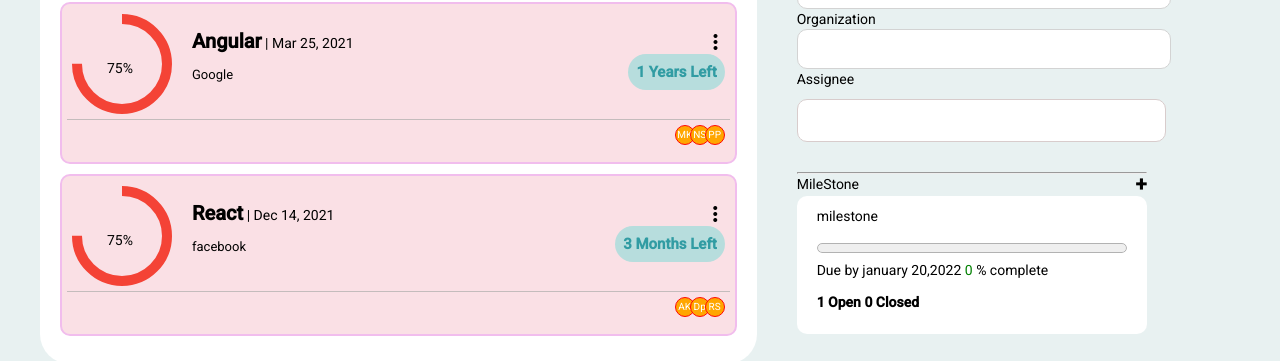
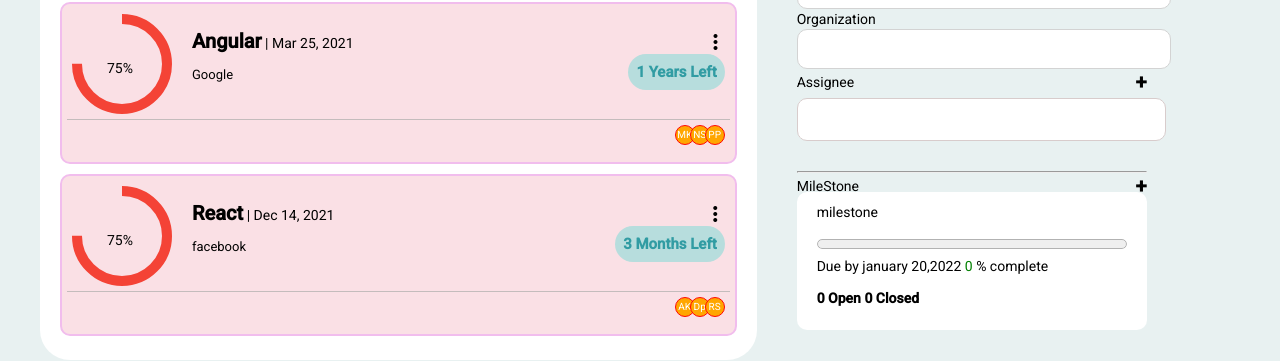
Before and after one commit to vishalpotinda100/intership-project, an Angular app: page / in a window 1280 px wide. Shown: the part 163-524 px from the top of the page. Built offline with nearby package versions, Linux system fonts and the light colour scheme.

Commit message:
milestone update

```diff
--- a/src/app/modules/project/components/create-project/create-project.component.html
+++ b/src/app/modules/project/components/create-project/create-project.component.html
@@ -15,7 +15,7 @@
         <input type="text" [(ngModel)]="allAssigneeList.organization" name="organization"><br>
 
          <div class="assignParent">
-            <label for="assignee">Assignee  </label>
+            <label class="assignee" for="assignee"><span>Assignee</span> <span><a >+</a></span></label>
             <app-assignee (selectedAssinee)="selectedAssignee($event)" removeAssinee="removeAssinee($event)" ></app-assignee>
         </div>
         <br>
@@ -27,7 +27,7 @@
              <p>milestone</p>
              <progress class="progress" value="0"></progress>
              <p>Due by january 20,2022 <span style="color:green">0</span> % complete</p>
-             <p><strong>1 Open  </strong><strong> 0 Closed</strong></p>
+             <p><strong>{{openCount}} Open  </strong><strong> {{closedCount}} Closed</strong></p>
          </div>
 
     </form>
--- a/src/app/modules/project/components/create-project/create-project.component.scss
+++ b/src/app/modules/project/components/create-project/create-project.component.scss
@@ -3,6 +3,7 @@
 .assignee{
     display: flex;
     justify-content: space-between;
+    margin: 3px 0px -6px;
 }
 .assignParent{
     position: relative;
--- a/src/app/modules/project/components/create-project/create-project.component.ts
+++ b/src/app/modules/project/components/create-project/create-project.component.ts
@@ -13,7 +13,8 @@
   assign:boolean=false;
   milestoneBoolen:boolean=false;
   date:Date=new Date();
-
+  openCount:number=0;
+  closedCount:number=0;
    allAssigneeList:any={
     date:this.date,
     title:'',
@@ -40,9 +41,13 @@
 
  selectedMilestone(milestone:any){
    this.allAssigneeList.milestoneList=milestone;
+   this.openCount=this.allAssigneeList.milestoneList.open.length;
+   this.closedCount=this.allAssigneeList.milestoneList.closed.length;
+
  }
 
 submitHandler(items:NgForm){
+
   const {title,organization}=items.value;
   if(title.trim()=='' || organization.trim()==''){
     this.toastr.error('Please fill Title and Organization', 'Title and Organization', {
@@ -53,6 +58,7 @@
   }else{
     this.createdItem.emit(this.allAssigneeList)
   }
+
 
 
 }
--- a/src/app/modules/project/components/milestone/milestone.component.html
+++ b/src/app/modules/project/components/milestone/milestone.component.html
@@ -1,8 +1,8 @@
 
    <div  class="milestone"  >
      <label for="set-mileStone">Set MileStone</label><br>
-     <input class="input" type="text"  name="milestone" placeholder="Filter-milestone">
-
+     <input class="input" type="text"  name="milestone" placeholder="Filter-milestone"><br>
+     <a href="#">Add MileStone</a>
      <mat-tab-group>
          <mat-tab label="Open" >
             <div >
--- a/src/app/modules/project/components/milestone/milestone.component.scss
+++ b/src/app/modules/project/components/milestone/milestone.component.scss
@@ -12,10 +12,16 @@
     .input{
         width: 80%;
         padding:0.6rem;
-        border-radius: 3px;
+        border-radius: 5px;
         border: 1px solid gray;
         outline: none;
         margin:10px 5px;
+    }
+    a{
+        text-decoration: underline;
+        display: flex;
+        margin: -3px 5px;
+        justify-content: end;
     }
 }
 .tabs-btn{
--- a/src/app/modules/project/layout/home/home.component.ts
+++ b/src/app/modules/project/layout/home/home.component.ts
@@ -19,8 +19,8 @@
         {"initial":"PP"}
       ],
       "milestone":{
-        "open":[ {"id":"1", "task":"Task1","isChecked":"false"},{"id":"2","task":"Task2","isChecked":"true"}],
-        "closed":[{"id":"1","task":"Closed task1","isChecked":"true"},{"id":"2","task":"Closed task2","isChecked":"true"}]
+        "open":[ {"id":"1", "task":"Task1","isChecked":"false"},{"id":"2","task":"Task2","isChecked":"false"}],
+        "closed":[{"id":"1","task":"Closed task1","isChecked":"false"},{"id":"2","task":"Closed task2","isChecked":"false"}]
 
       }
     },
@@ -34,8 +34,8 @@
         {"initial":"RS"}
       ],
       "milestoneList":{
-        "open":[ {"id":"1", "task":"Task1","isChecked":"false"},{"id":"2","task":"Task2","isChecked":"true"}],
-        "closed":[{"id":"1","task":"Closed task1","isChecked":"true"},{"id":"2","task":"Closed task2","isChecked":"false"}]
+        "open":[ {"id":"1", "task":"Task1","isChecked":"false"},{"id":"2","task":"Task2","isChecked":"false"}],
+        "closed":[{"id":"1","task":"Closed task1","isChecked":"false"},{"id":"2","task":"Closed task2","isChecked":"false"}]
 
       }
     }
```
